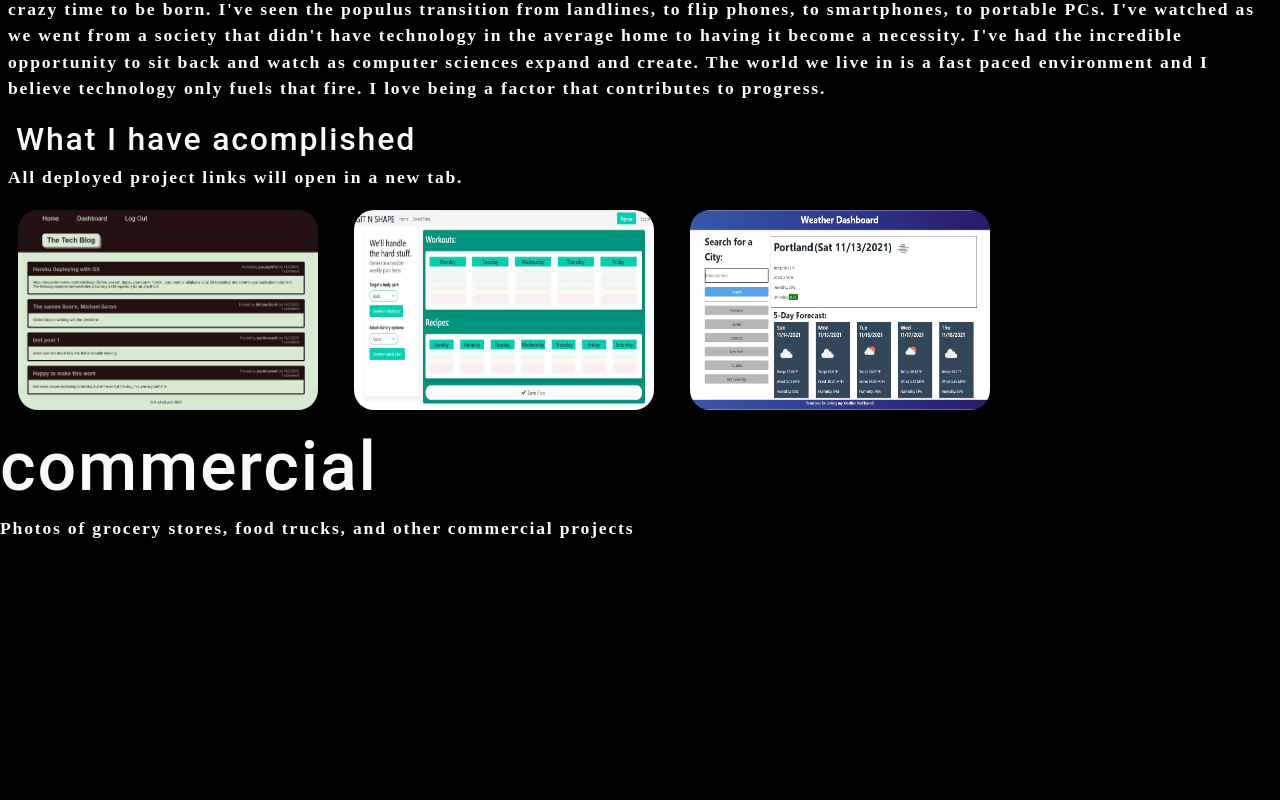
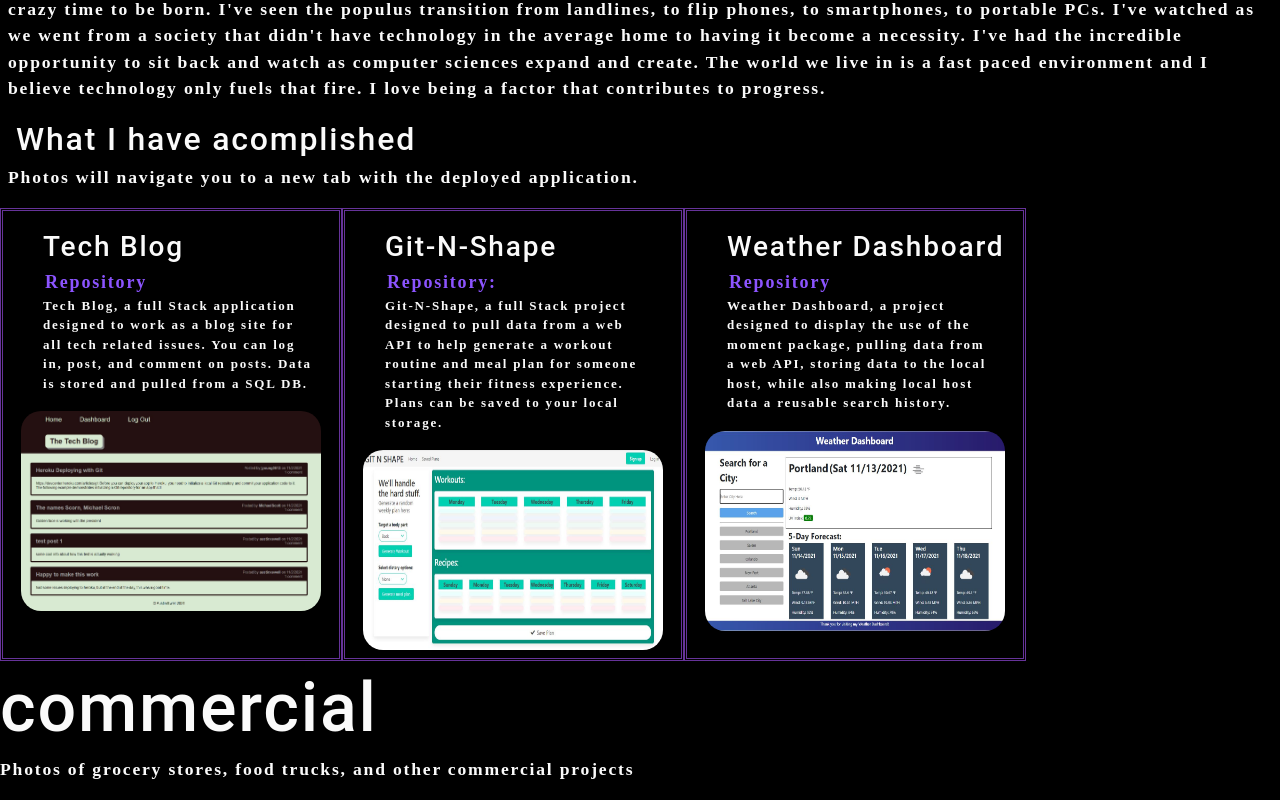
Before and after one commit to austinxewell/react-portfolio, a React (Create React App) app: page / in a window 1280 px wide. Shown: the part 378-1178 px from the top of the page. Before the commit the page ends 937 px from the top, so only its background shows below. Built offline with nearby package versions, Linux system fonts and the light colour scheme.

Commit message:
added better structure to portfolio displays

```diff
--- a/src/components/Portfolio/index.js
+++ b/src/components/Portfolio/index.js
@@ -14,11 +14,36 @@ function Portfolio(props) {
     return(
         <section>
             <h2 className="mx-2">What I have acomplished</h2>
-            <p className="mx-1">All deployed project links will open in a new tab.</p>
+            <p className="mx-1">Photos will navigate you to a new tab with the deployed application.</p>
             <div className="flex-row">
-                <a href="https://warm-cliffs-74985.herokuapp.com/" target="_blank"><img alt="Tech-Blog" src={techBlogImg} className="portfolio-img mx-2"></img></a>
-                <a href="https://austinxewell.github.io/git-n-shape/" target="_blank"><img alt="Git-N-Shape" src={gitNShapeImg} className="portfolio-img mx-2"></img></a>
-                <a href="https://austinxewell.github.io/git-n-shape/" target="_blank"><img alt="Git-N-Shape" src={weatherDashboardImg} className="portfolio-img mx-2"></img></a>
+                <div className="projectCard">
+                    <ul>
+                        <li><h3>Tech Blog</h3></li>
+                        <li><a href="https://github.com/austinxewell/tech-blog" target="_blank">Repository</a>
+                        <p className="projectDescription">Tech Blog, a full Stack application designed to work as a blog site for all tech related issues. You can log in, post, and comment on posts. Data is stored and pulled from a SQL DB. </p></li>
+                    </ul>
+                    <a href="https://warm-cliffs-74985.herokuapp.com/" target="_blank"><img alt="Tech-Blog" src={techBlogImg} className="portfolio-img mx-2"></img></a>
+                </div>
+
+                <div className="projectCard">
+                    <ul>
+                        <li><h3>Git-N-Shape</h3></li>
+                        <li><a href="https://github.com/austinxewell/git-n-shape" target="_blank">Repository:</a>
+                        <br/>
+                        <p className="projectDescription">Git-N-Shape, a full Stack project designed to pull data from a web API to help generate a workout routine and meal plan for someone starting their fitness experience. Plans can be saved to your local storage.</p></li>
+                    </ul>
+                    <a href="https://austinxewell.github.io/git-n-shape/" target="_blank"><img alt="Git-N-Shape" src={gitNShapeImg} className="portfolio-img mx-2"></img></a>
+                </div>
+
+                <div className="projectCard">
+                    <ul>
+                        <li><h3>Weather Dashboard</h3></li>
+                        <li><a href="https://github.com/austinxewell/weather-dashboard" target="_blank">Repository</a>
+                        <br/>
+                        <p className="projectDescription">Weather Dashboard, a project designed to display the use of the moment package, pulling data from a web API, storing data to the local host, while also making local host data a reusable search history.</p></li>
+                    </ul>
+                    <a href="https://austinxewell.github.io/weather-dashboard/" target="_blank"><img alt="Weather Dashboard" src={weatherDashboardImg} className="portfolio-img mx-2"></img></a>
+                </div>
             </div>
 
             <section>
--- a/src/index.css
+++ b/src/index.css
@@ -306,3 +306,13 @@ a {
   width: 300px;
   height: 200px;
 }
+
+.projectCard {
+  border-style: double;
+  border-color: rebeccapurple;
+}
+
+.projectDescription {
+  width: 270px;
+  font-size: small;
+}
```
